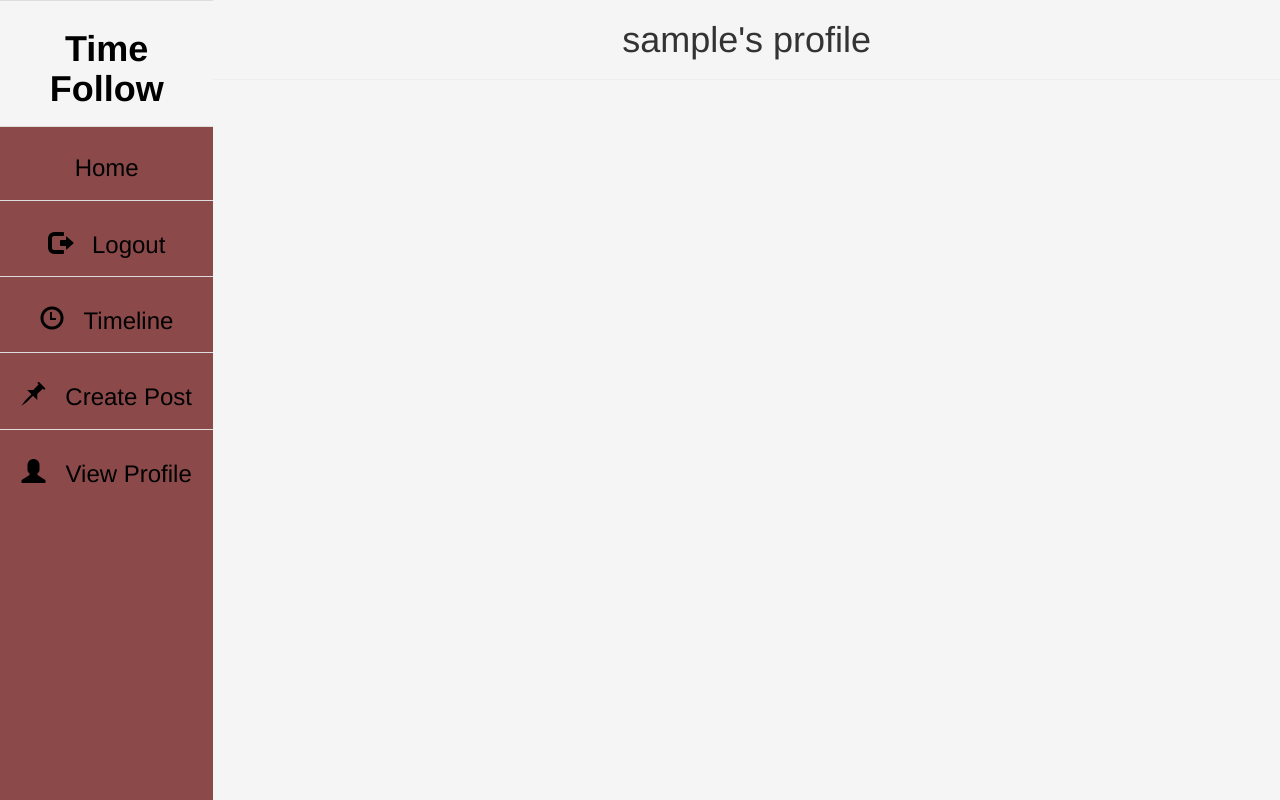
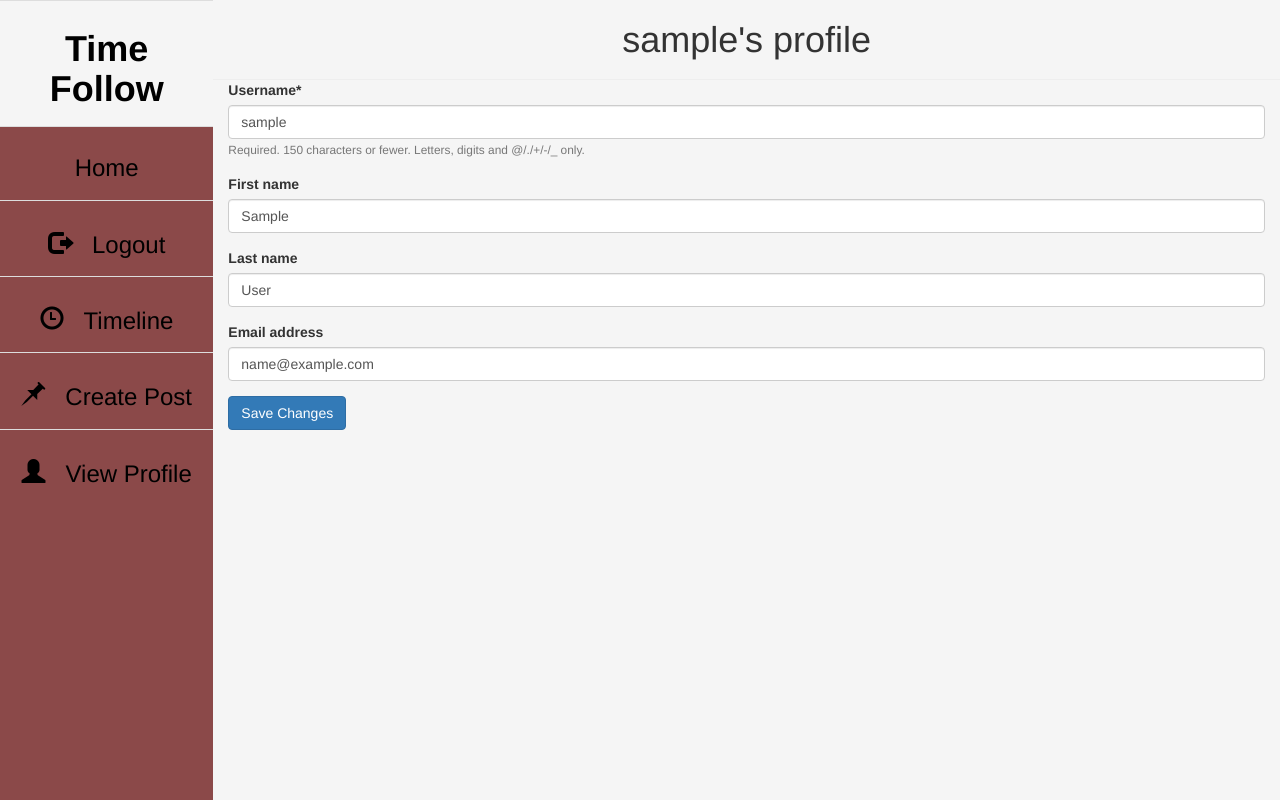
Before and after one commit to JustJoshing19/Time-Folow, a Django app: page /profile/ in a window 1280 px wide. Run offline with Django 4.2, Linux system fonts and the light colour scheme; the visitor is signed in with stand-in values (Sample User, id 1); some libraries are stand-ins or nearby versions.

Commit message:
Added updating of basic user information

```diff
--- a/social_platform/TimeFollow/forms.py
+++ b/social_platform/TimeFollow/forms.py
@@ -9,6 +9,7 @@ from crispy_forms.helper import FormHelper
 from crispy_forms.layout import Submit
 from .models import Post
 
+######## New User Form ########
 class UserRegistrationForm(UserCreationForm):
     email = forms.EmailField()
     phone_no = forms.CharField(max_length=20)
@@ -18,7 +19,7 @@ class UserRegistrationForm(UserCreationForm):
         model = User
         fields = ['username', 'email', 'phone_no', 'password1', 'password2']
 
-
+######## New Post Form ########
 class NewPost(forms.ModelForm):
     postContent = forms.CharField(
         widget=forms.Textarea(
@@ -34,9 +35,26 @@ class NewPost(forms.ModelForm):
         self.helper.form_method = 'post'
         self.helper.form_action = 'createpost'
 
-        self.helper.add_input(Submit('create post','Create-Post',))
+        self.helper.add_input(Submit('create post','Create Post',))
 
 
     class Meta:
         model = Post
         fields = [ "postContent"]
+
+######## Edit Profile Form ########
+class EditPost(forms.ModelForm):
+
+    def __init__(self, *args, **kwargs):
+        super().__init__(*args, **kwargs)
+        self.helper = FormHelper()
+        self.helper.form_id = 'id-newPost'
+        self.helper.form_class = 'blueForms'
+        self.helper.form_method = 'post'
+        self.helper.form_action = 'profile'
+
+        self.helper.add_input(Submit('Save changes', 'Save Changes',))
+
+    class Meta:
+        model = User
+        exclude = ["id", "password", "groups", "user_permissions", "is_superuser", "is_staff", "is_active", "last_login", "date_joined"]
--- a/social_platform/TimeFollow/templates/TimeFollow/profile.html
+++ b/social_platform/TimeFollow/templates/TimeFollow/profile.html
@@ -18,5 +18,9 @@
     {% endif %}
 </div>
 
+<div class="container-fluid">
+    {% csrf_token %}
+    {% crispy form %}
+</div>
 
 {% endblock start %}
--- a/social_platform/TimeFollow/views.py
+++ b/social_platform/TimeFollow/views.py
@@ -3,7 +3,7 @@ from django.contrib import messages
 from django.contrib.auth import authenticate, login, get_user_model, logout
 from django.contrib.auth.decorators import login_required
 from django.contrib.auth.forms import AuthenticationForm
-from .forms import UserRegistrationForm, NewPost
+from .forms import UserRegistrationForm, NewPost, EditPost
 from django.core.mail import send_mail, EmailMultiAlternatives
 from django.template.loader import get_template
 from django.template import Context
@@ -89,10 +89,18 @@ def ViewTimeline(request, username):
         hasPost = False
     return render(request, 'TimeFollow/timeline.html', {'title':'Timeline', 'cUser': username, 'posts':posts, 'hasPosts': hasPost})
 
-########### Creating and Viewing ###########
+########### Editing and Viewing Profile ###########
 
 def viewProfile(request):
     if request.method == 'POST':
-        pass
+        form = EditPost(request.POST)
+        CurrentUser = request.user
+        CurrentUser.username = form['username'].data
+        CurrentUser.first_name = form['first_name'].data
+        CurrentUser.last_name = form['last_name'].data
+        CurrentUser.email = form['email'].data
+        CurrentUser.save()
+        #messages.success(request, f'Your account has been Updated!')
 
-    return render(request, 'TimeFollow/profile.html', {'UserInfoForm': '', 'title': 'Profile'})
+    form = EditPost(instance=request.user)
+    return render(request, 'TimeFollow/profile.html', {'UserInfoForm': '', 'title': 'Profile', 'form': form})
```
